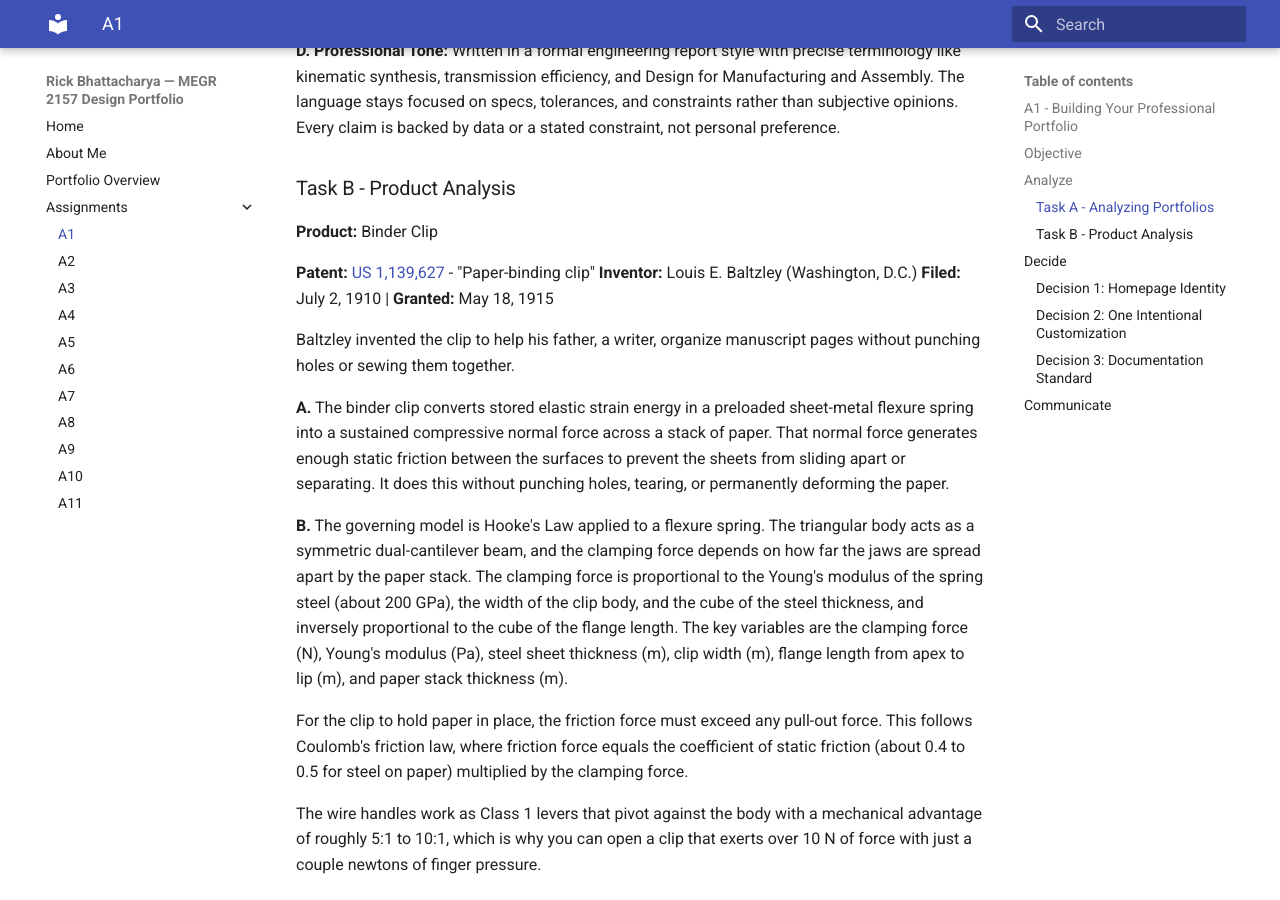
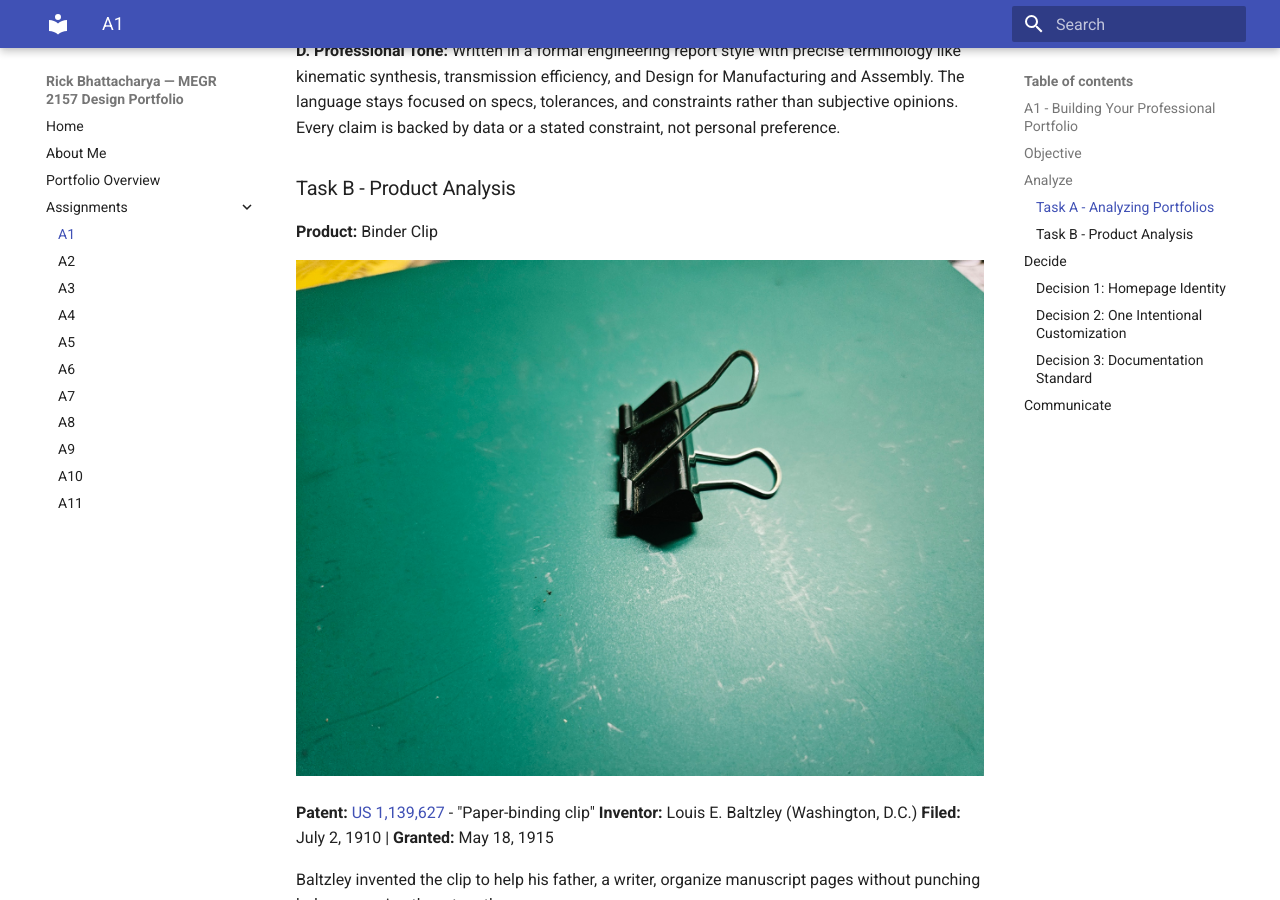
Before and after one commit to sbhatt23uncc/megr2157-portfolio, an MkDocs documentation site: the page built from docs/assignments/A01/index.md, in a window 1280 px wide and 900 px high, scrolled down 1521 px. Built offline with MkDocs 1.6.1 and Material for MkDocs 9.7.7, drawn with Linux system fonts in a browser that asks for light colours.

Commit message:
Add binder clip component and assembly photos

```diff
--- a/docs/assignments/A01/index.md
+++ b/docs/assignments/A01/index.md
@@ -31,6 +31,8 @@ To build a professional engineering portfolio using MkDocs on GitHub Pages, anal
 ### Task B - Product Analysis
 
 **Product:** Binder Clip
+
+![Photograph of a fully assembled binder clip](full_assembly.jpg)
 
 **Patent:** [US 1,139,627](https://patents.google.com/patent/US1139627A/en) - "Paper-binding clip"
 **Inventor:** Louis E. Baltzley (Washington, D.C.)
```
Also changed, not shown: docs/assignments/A01/clip_body.jpg (added), docs/assignments/A01/full_assembly.jpg (added), docs/assignments/A01/handle_left.jpg (added), docs/assignments/A01/handle_right.jpg (added).
